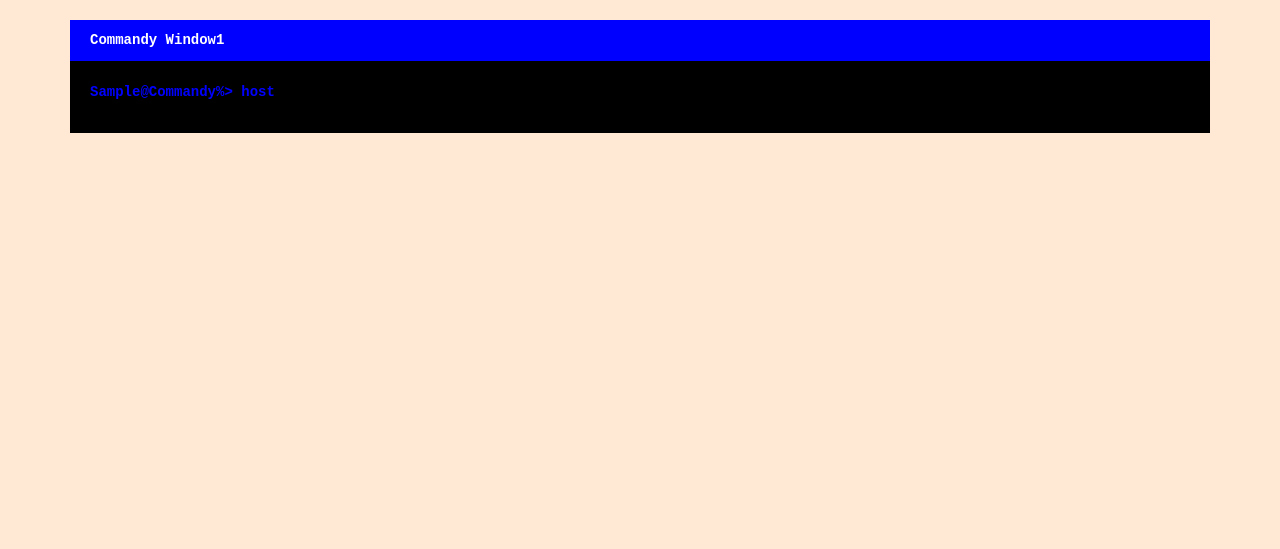
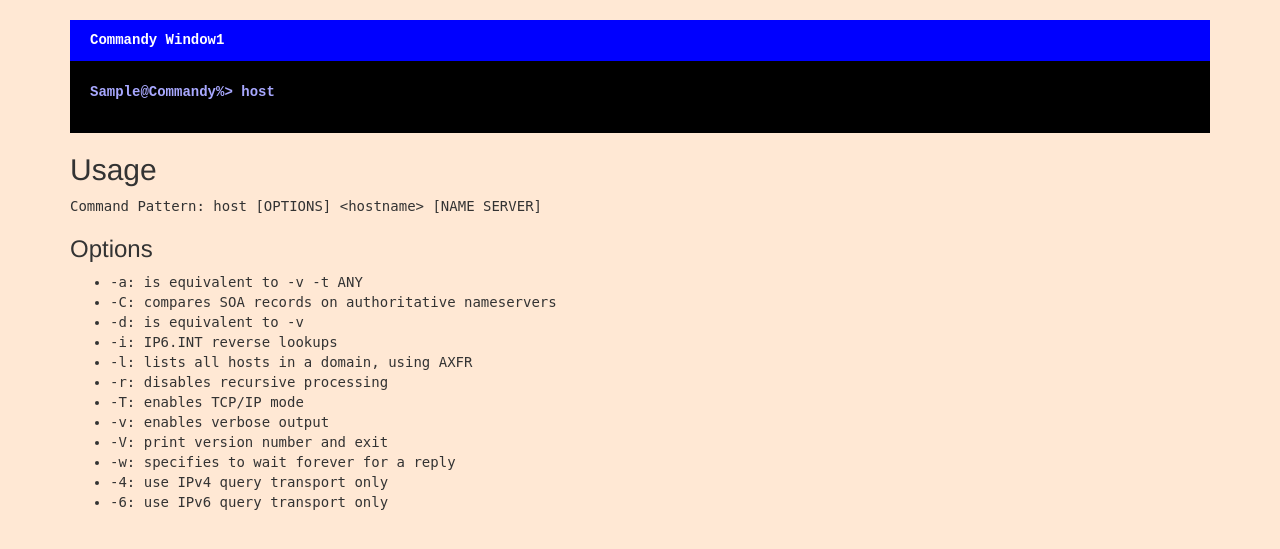
Before and after one commit to busykoala/flask-login-gibb, a Flask app: page / in a window 1280 px wide. Shown: the part 52-601 px from the top of the page. Run offline with Flask 2, Linux system fonts and the light colour scheme; the visitor is signed in with stand-in values (Sample User, id 1); data comes from the database, SQL or seed files in the repository; parts of the project's set-up code (start-up, migrations or seed data) failed here and were passed over; some libraries are stand-ins or nearby versions.

Commit message:
squash: docker & minor improvements (#13)
* add dockerfile

* add missing host command

* change salt_length to 10

* update readme

* remove csrf token from 'GET' form and focus command input on click

* disable csrf for command form in route

* lighten shade of blue on command input

* minor ux improvements, command description and regex adjustment

* allow 'host' keyword in name param

* seed lb3 user

* add requirements overview to readme

* highlight usage of gunicorn for ssl/tls

* add info on how to create the lb3 user to readme

* fix markdown links for use with github

* typo

* fix headings level

```diff
--- a/app/__init__.py
+++ b/app/__init__.py
@@ -4,6 +4,7 @@ from config import Config
 from flask import Flask
 from flask_login import LoginManager
 from flask_migrate import Migrate
+from flask_seeder import FlaskSeeder
 from flask_sqlalchemy import SQLAlchemy
 import logging
 
@@ -31,6 +32,9 @@ app.config.from_object(Config)
 db = SQLAlchemy(app)
 migrate = Migrate(app, db)
 
+seeder = FlaskSeeder()
+seeder.init_app(app, db)
+
 logger.debug('App config was setup successfully.')
 
 from app import routes  # noqa
--- a/app/helper.py
+++ b/app/helper.py
@@ -20,7 +20,7 @@ def ansi_escape(text):
 
 def validate_input(parameter_list):
     to_be_validated = ' '.join(parameter_list)
-    pattern = re.compile(r'^host(?:\s+-[aCdilrTvVw46]+)*(?:\s[^-][a-zA-Z\.\-0-9]+[^\s]){1,2}$')
+    pattern = re.compile(r'^host(?:\s+-[aCdilrTvVw46]+)*(?:\s[^-][a-zA-Z\.\-0-9]+[^\s]){0,2}$')
     return pattern.match(to_be_validated)
 
 
--- a/app/models.py
+++ b/app/models.py
@@ -32,7 +32,7 @@ class User(UserMixin, db.Model):
     def set_password(self, password):
         peppered_pw = f'{PEPPER}{password}'
         self.password_hash = generate_password_hash(
-            peppered_pw, method='pbkdf2:sha512', salt_length=40)
+            peppered_pw, method='pbkdf2:sha512', salt_length=10)
 
     def check_password(self, password):
         peppered_pw = f'{PEPPER}{password}'
--- a/app/routes.py
+++ b/app/routes.py
@@ -30,7 +30,7 @@ logger = logging.getLogger(LOGGER_NAME)
 def index():
     user = {'username': current_user.username.capitalize()}
     username = user['username']
-    form = CommandForm(request.args)
+    form = CommandForm(request.args, meta={'csrf': False})
     if request.args.get('submit', False):
         command = form.name.data
         if not command:
@@ -38,7 +38,7 @@ def index():
             return render_template('index.html', title='Command', form=form,
                                    errors=['This field is required.'],
                                    user=username)
-        ex_command = ['host']
+        ex_command = [] if command.startswith('host') else ['host']
         ex_command.extend([quote(x) for x in command.split()])
         if not validate_input(ex_command):
             flash(f'Invalid input.')
@@ -48,10 +48,10 @@ def index():
         try:
             output = check_output(ex_command, stderr=STDOUT).decode()
         except Exception as e:
-            flash(f'Invalid input: {e}')
+            flash(f'Invalid input.')
             logger.error(f'Route /index was called with error {e}')
             return render_template('index.html', title='Command', form=form,
-                                   errors=[str(e)], user=username)
+                                   errors=['Invalid input.'], user=username)
 
         ansi_escaped = ansi_escape(output)
         htmlified = ansi_escaped.replace('\n', '<br>')
--- a/app/static/style.css
+++ b/app/static/style.css
@@ -1,9 +1,20 @@
 body {
-  background-color: #FFE8D4;
+  background-color: #ffe8d4;
+}
+
+.mono {
+  font-family: monospace;
 }
 
 .navbar {
   border-radius: 0;
+}
+
+.notifications {
+  background-color: white;
+  padding-top: 10px;
+  padding-bottom: 10px;
+  margin-bottom: 30px;
 }
 
 .shell-window {
@@ -28,14 +39,14 @@ body {
 }
 
 .shell-window p.color-blue {
-  color: blue;
+  color: #a8a8ff;
 }
 
-#name {
+#cmd_input {
   background-color: transparent;
   border: none;
 }
 
-#name:focus {
+#cmd_input:focus {
   outline: none;
 }
--- a/app/templates/base.html
+++ b/app/templates/base.html
@@ -1,5 +1,6 @@
 <!DOCTYPE html>
 <html lang="en">
+
 <head>
   {% if title %}
   <title>{{ title }}</title>
@@ -13,6 +14,7 @@
   <script src="https://maxcdn.bootstrapcdn.com/bootstrap/3.4.1/js/bootstrap.min.js"></script>
   <link rel="stylesheet" href="/static/style.css">
 </head>
+
 <body>
 
   <nav class="navbar navbar-inverse">
@@ -35,7 +37,7 @@
   <div class="container">
     {% with messages = get_flashed_messages() %}
     {% if messages %}
-      <ul>
+    <ul class="notifications">
       {% for message in messages %}
       <li>{{ message }}</li>
       {% endfor %}
@@ -46,4 +48,5 @@
   </div>
 
 </body>
+
 </html>
--- a/app/templates/index.html
+++ b/app/templates/index.html
@@ -1,7 +1,7 @@
 {% extends "base.html" %}
 
 {% block content %}
-<div class="shell-window">
+<div onclick="document.getElementById('cmd_input').focus()" class="shell-window">
   <div class="title-bar">
     <p>Commandy Window1</p>
   </div>
@@ -9,12 +9,29 @@
   <p>{{ output|safe }}</p>
   {% endif %}
   <form action="" method="get" novalidate>
-    {{ form.hidden_tag() }}
     <p class="color-blue">
-    {{ user }}@Commandy%> host {{ form.name(size=32, autofocus='true', value='') }}
+      {{ user }}@Commandy%> host {{ form.name(size=32, autofocus='true', value='', id='cmd_input') }}
     </p>
     <p>{{ form.submit() }}</p>
   </form>
-
+</div>
+<div>
+  <h2>Usage</h2>
+  <p class="mono">Command Pattern: host [OPTIONS] &lt;hostname&gt; [NAME SERVER]</p>
+  <h3>Options</h3>
+  <ul class="mono">
+    <li>-a: is equivalent to -v -t ANY</li>
+    <li>-C: compares SOA records on authoritative nameservers</li>
+    <li>-d: is equivalent to -v</li>
+    <li>-i: IP6.INT reverse lookups</li>
+    <li>-l: lists all hosts in a domain, using AXFR</li>
+    <li>-r: disables recursive processing</li>
+    <li>-T: enables TCP/IP mode</li>
+    <li>-v: enables verbose output</li>
+    <li>-V: print version number and exit</li>
+    <li>-w: specifies to wait forever for a reply</li>
+    <li>-4: use IPv4 query transport only</li>
+    <li>-6: use IPv6 query transport only</li>
+  </ul>
 </div>
 {% endblock %}
--- a/setup.py
+++ b/setup.py
@@ -8,9 +8,10 @@ VERSION = '1.0.0'
 AUTHOR = 'gruppe_2'
 URL = 'git@gitlab.iet-gibb.ch:mos111952/183_lb3_gruppe2.git'
 REQUIRED = [
-    'Flask',
+    'Flask>=1.1.2',
     'flask-login',
     'flask-migrate',
+    'flask-seeder',
     'flask-sqlalchemy',
     'flask-wtf',
     'gunicorn',
```
Also changed, not shown: seeds/user.py (added, +13 -0 lines), README.md, 2 other files. Lines whose indentation alone changed are shown as unchanged.
